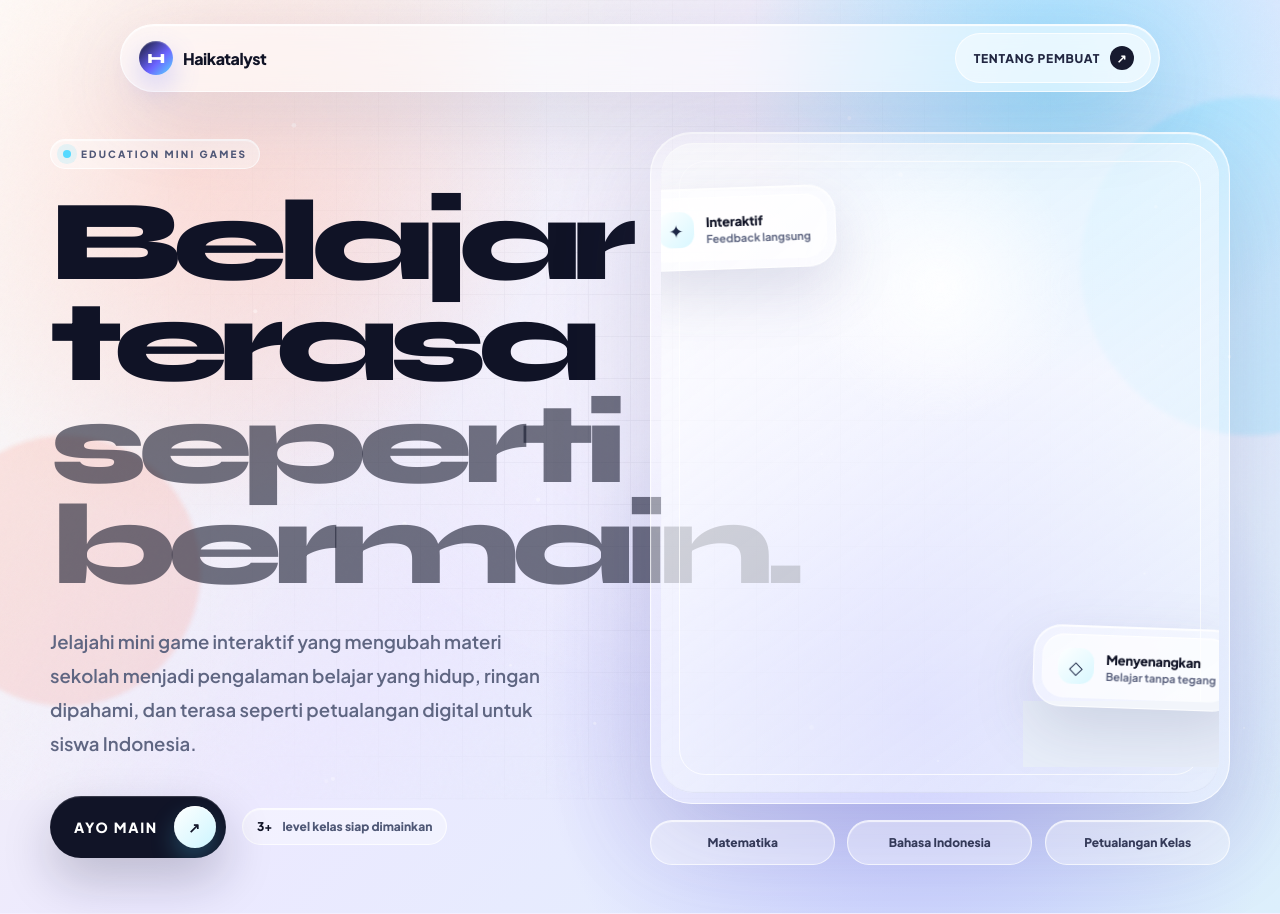
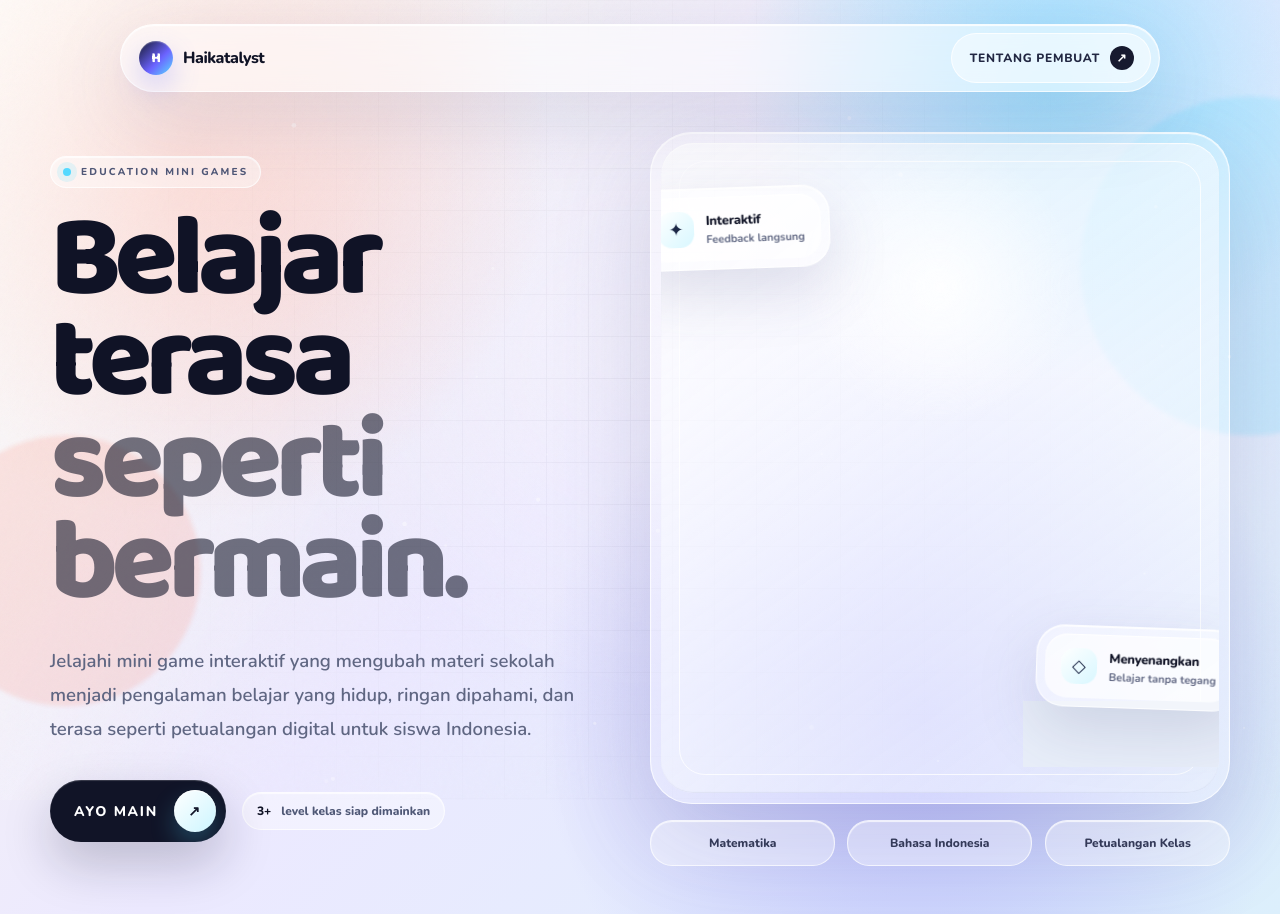
Before and after one commit to avruakeren/haikatalyst, a website: page index.html in a window 1280 px wide. Drawn offline with nearby package versions, Linux system fonts and the light colour scheme; some packages are replaced by stand-ins of ours; a script that the page names is missing.

Commit message:
Adjust-landing-page-fonts

```diff
--- a/index.html
+++ b/index.html
@@ -7,7 +7,7 @@
   <title>Haikatalyst — Education Mini Games</title>
   <link rel="preconnect" href="https://fonts.googleapis.com">
   <link rel="preconnect" href="https://fonts.gstatic.com" crossorigin>
-  <link href="https://fonts.googleapis.com/css2?family=Plus+Jakarta+Sans:wght@500;600;700;800&family=Syne:wght@700;800&display=swap" rel="stylesheet">
+  <link href="https://fonts.googleapis.com/css2?family=Baloo+2:wght@600;700;800;900&family=Nunito:wght@500;600;700;800&display=swap" rel="stylesheet">
   <style>
     :root {
       --ink: #101326;
@@ -33,7 +33,7 @@
 
     body {
       min-height: 100dvh;
-      font-family: 'Plus Jakarta Sans', sans-serif;
+      font-family: 'Nunito', sans-serif;
       overflow-x: hidden;
       color: var(--ink);
       background:
@@ -150,7 +150,7 @@
       color: white;
       background: linear-gradient(135deg, #16192d, #6b63ff 58%, #59dcff);
       box-shadow: inset 0 1px 1px rgba(255,255,255,0.28), 0 12px 28px rgba(93, 99, 255, 0.28);
-      font-family: 'Syne', sans-serif;
+      font-family: 'Baloo 2', cursive;
       font-size: 14px;
     }
 
@@ -238,11 +238,11 @@
 
     .hero-headline {
       max-width: 760px;
-      font-family: 'Syne', sans-serif;
+      font-family: 'Baloo 2', cursive;
       font-size: clamp(56px, 9vw, 118px);
       line-height: 0.88;
       font-weight: 800;
-      letter-spacing: -0.075em;
+      letter-spacing: -0.055em;
       color: var(--ink);
       text-wrap: balance;
     }
@@ -280,7 +280,7 @@
       border: none;
       background: #111427;
       color: white;
-      font-family: 'Plus Jakarta Sans', sans-serif;
+      font-family: 'Nunito', sans-serif;
       font-size: 14px;
       font-weight: 800;
       padding: 10px 10px 10px 24px;
```
